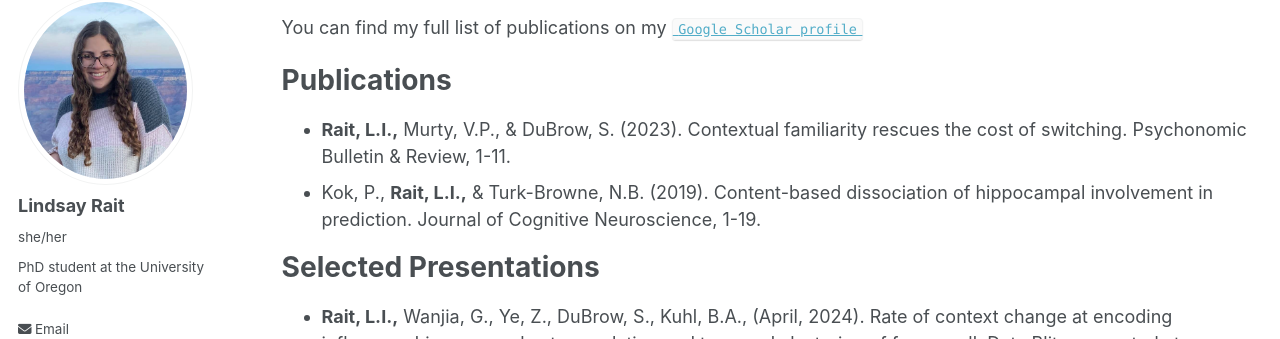
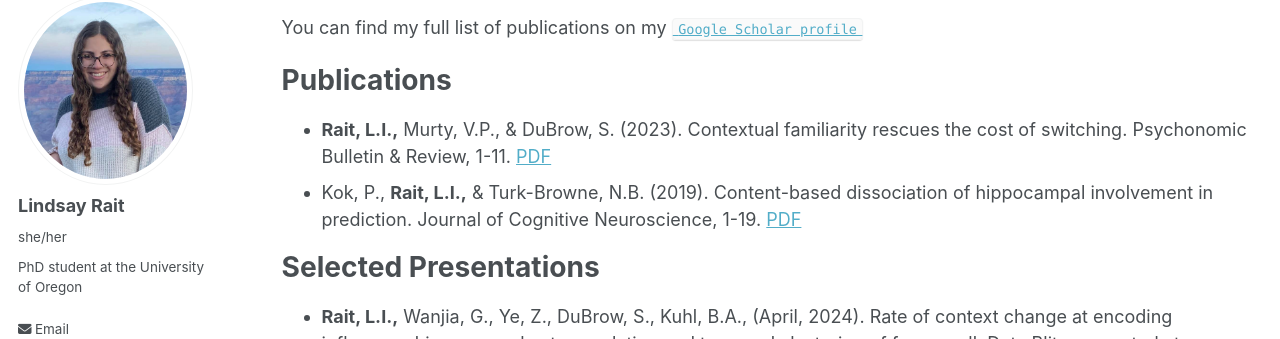
Before and after one commit to lindsay-rait/lindsay-rait.github.io, a Jekyll site: the page built from _pages/publications.md, in a window 1280 px wide and 900 px high. Shown: the part 110-449 px from the top of the window. Built offline with Jekyll 4.4.1, drawn with Linux system fonts in a browser that asks for light colours; some web fonts are replaced.

Commit message:
Update publications.md

```diff
--- a/_pages/publications.md
+++ b/_pages/publications.md
@@ -31,8 +31,8 @@ You can find my full list of publications on my [`Google Scholar profile`](https
 
 Publications
 =======
-* **Rait, L.I.,** Murty, V.P., & DuBrow, S. (2023). Contextual familiarity rescues the cost of switching. Psychonomic Bulletin & Review, 1-11.
-* Kok, P., **Rait, L.I.,** & Turk-Browne, N.B. (2019). Content-based dissociation of hippocampal involvement in prediction. Journal of Cognitive Neuroscience, 1-19.
+* **Rait, L.I.,** Murty, V.P., & DuBrow, S. (2023). Contextual familiarity rescues the cost of switching. Psychonomic Bulletin & Review, 1-11. [PDF](http://lindsay-rait.github.io/files/pbr_2023.pdf)
+* Kok, P., **Rait, L.I.,** & Turk-Browne, N.B. (2019). Content-based dissociation of hippocampal involvement in prediction. Journal of Cognitive Neuroscience, 1-19. [PDF](http://lindsay-rait.github.io/files/jocn_a_01509.pdf)
 
 Selected Presentations
 ======
```
